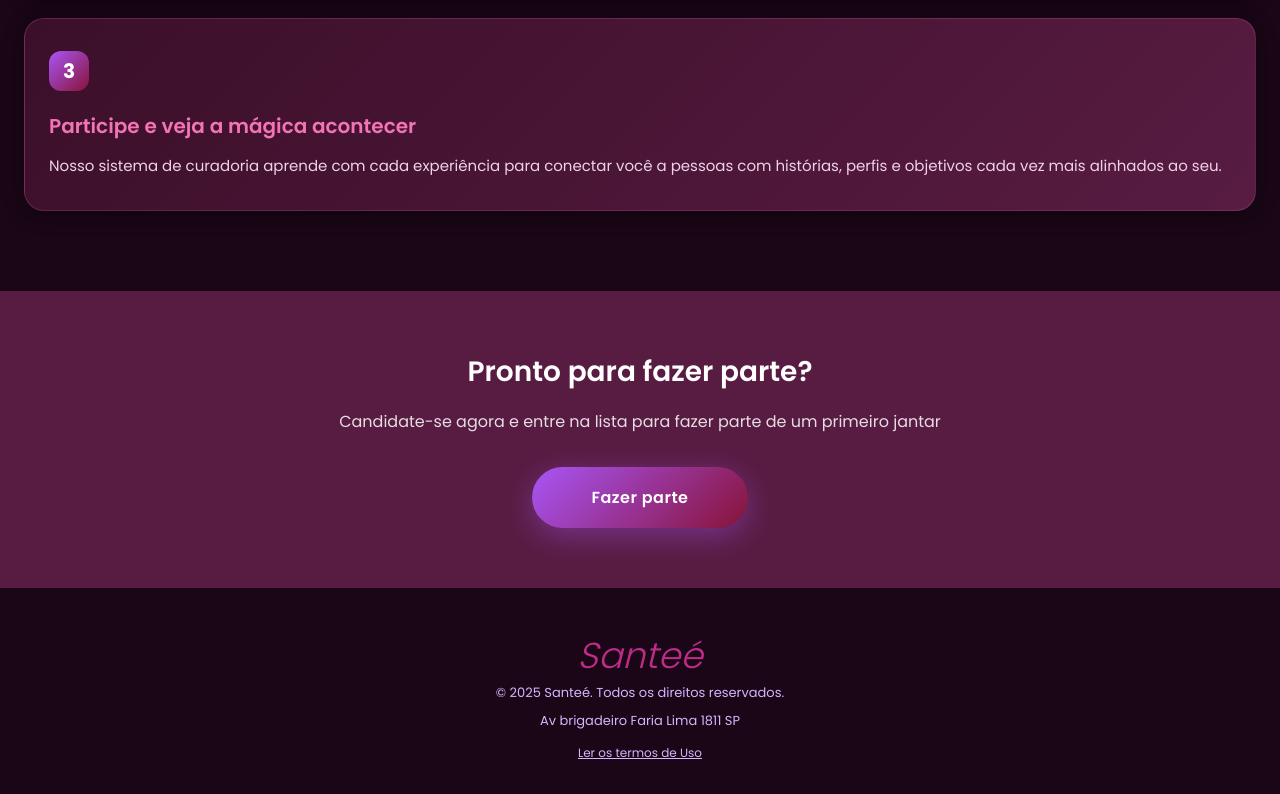
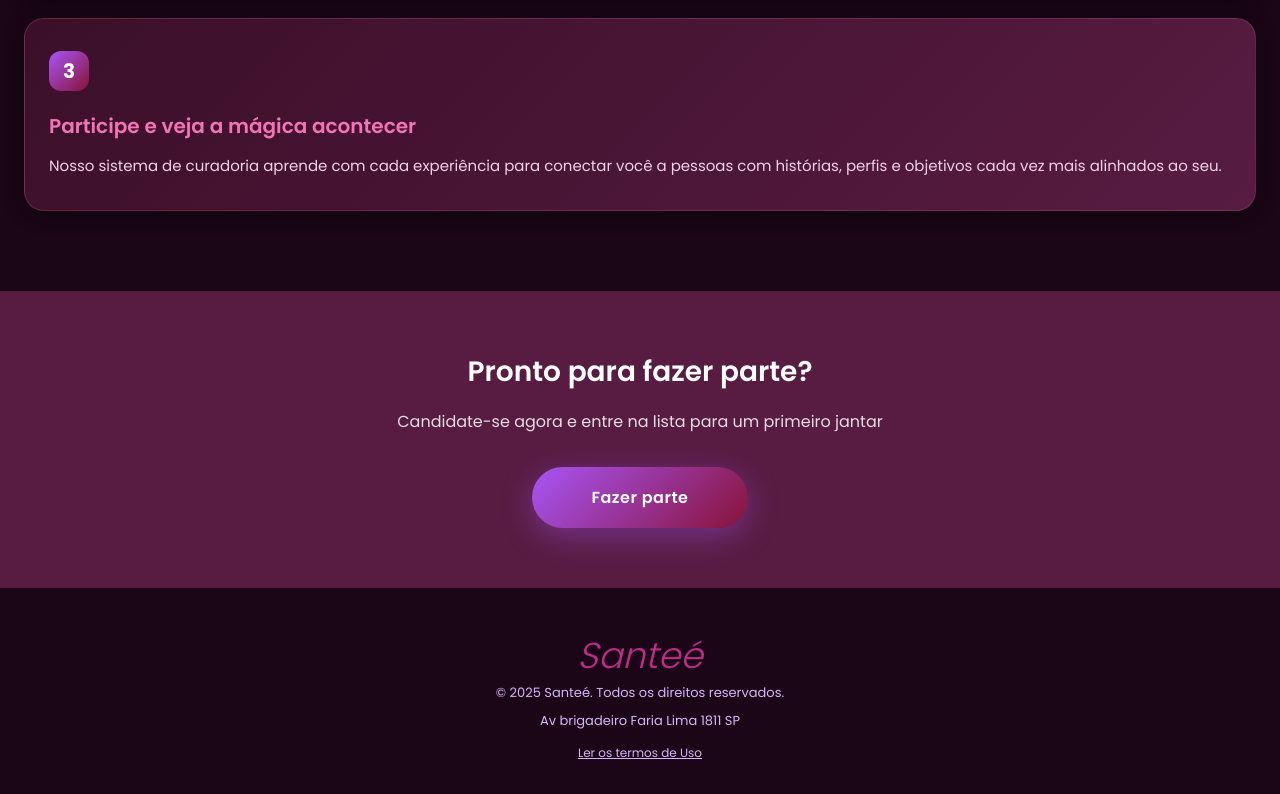
Before and after one commit to raphaelfelix/santee, a website: page index.html in a window 1280 px wide. Shown: the part 1340-2134 px from the top of the page. Drawn offline with Linux system fonts and the light colour scheme; a web font is replaced by a local one.

Commit message:
fix: copy

```diff
--- a/index.html
+++ b/index.html
@@ -571,7 +571,7 @@
     <section class="cta-section" id="participar">
         <h2 class="cta-section-title">Pronto para fazer parte?</h2>
         <p class="cta-section-text">
-            Candidate-se agora e entre na lista para fazer parte de um primeiro jantar
+            Candidate-se agora e entre na lista para um primeiro jantar
         </p>
         <a href="https://docs.google.com/forms/d/e/1FAIpQLSdIcGROZyGr24Pz-wlnCi4mgKDU7TZ1ck7VGw-9e6_tLoLzFQ/viewform?usp=dialog" class="cta-button">Fazer parte</a>
     </section>
```
